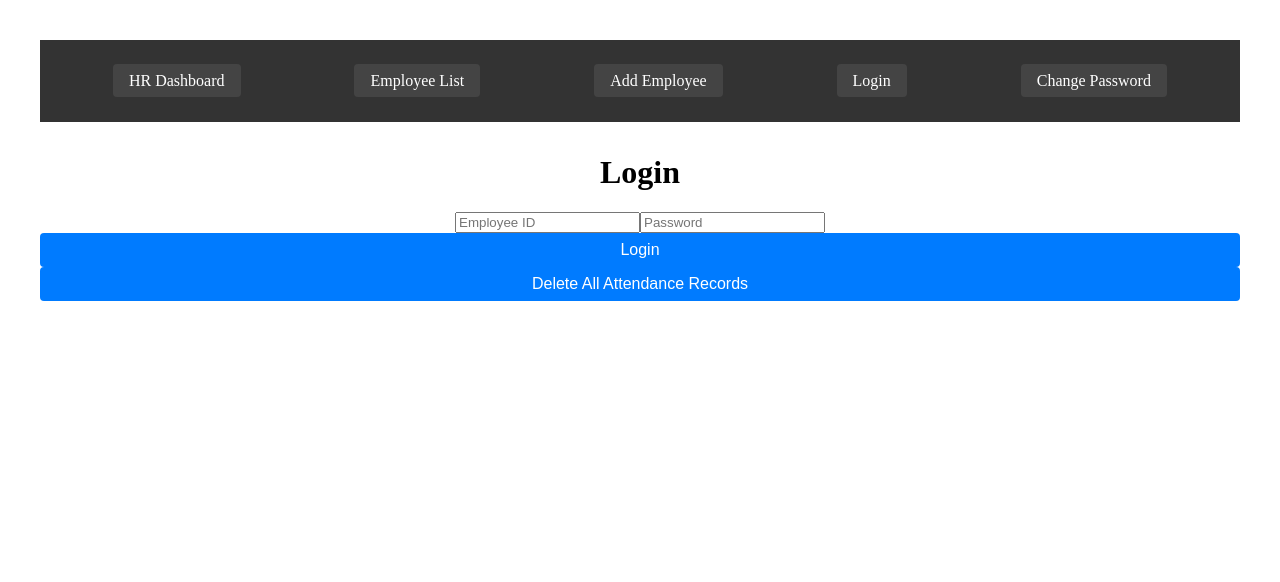
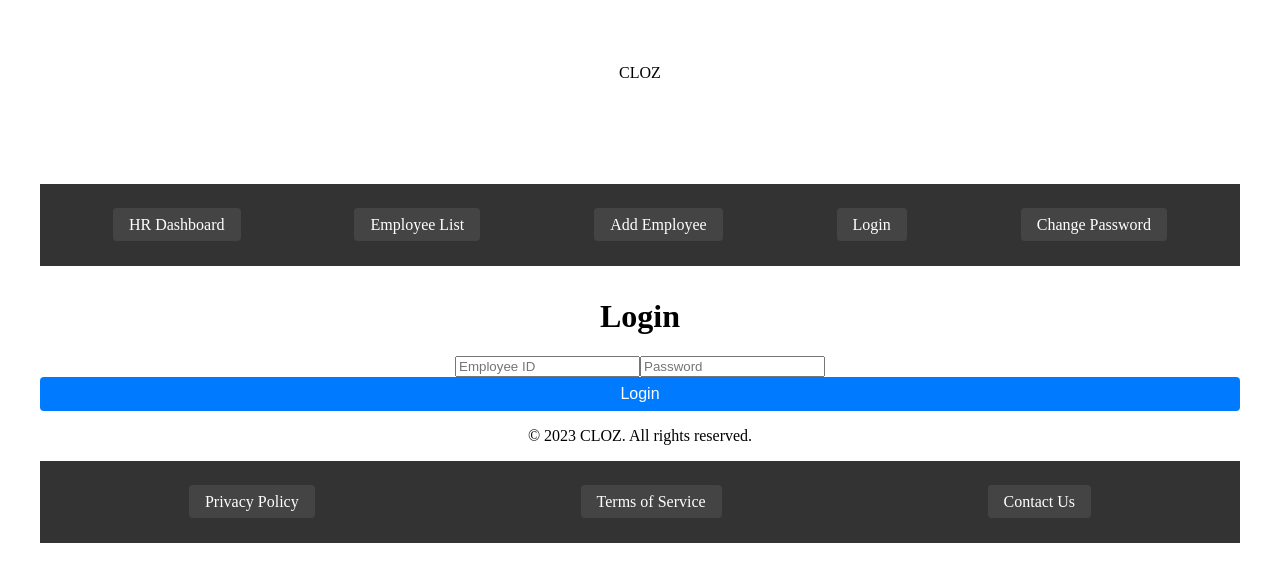
Before and after one commit to myd9890/CLOZ, a React (Vite) app in the folder frontend/: page /login in a window 1280 px wide. Shown: the top 582 px of the page. Built offline with nearby package versions, Linux system fonts and the light colour scheme.

Commit message:
access ctrl

```diff
--- a/frontend/src/App.jsx
+++ b/frontend/src/App.jsx
@@ -1,5 +1,5 @@
-import React from 'react';
-import { BrowserRouter as Router, Route, Routes, Link } from 'react-router-dom';
+import React, { useState, useEffect } from 'react';
+import { BrowserRouter as Router, Route, Routes, Link, Navigate } from 'react-router-dom';
 import EmployeeList from './components/EmployeeList';
 import AddEmployee from './components/AddEmployee';
 import EditEmployee from './components/EditEmployee';
@@ -9,37 +9,120 @@ import Attendance from './components/Attendance';
 import LeaveRequests from './components/LeaveRequests';
 import Reports from './components/Reports';
 import Salary from './components/Salary';
-import DeleteAttendanceButton from './components/DeleteAttendanceButton';
 import './App.css';
+import Header from './Header';
+import Footer from './Footer';
+import Index from './index';
+
+function AccessControl({ children, requiredRole, requiredDept }) {
+  const user = JSON.parse(sessionStorage.getItem('user'));
+  if (!user) {
+    console.log('Access denied: User not logged in.');
+    return <Navigate to="/login" />;
+  }
+
+  // if requirerole AND requiredDepartment are not met, deny access
+  if (requiredRole && user.role !== requiredRole) {
+    console.log(`Access denied: You must have the '${requiredRole}' role to access this page.`);
+    return <div>Access Denied: Insufficient role permissions.</div>;
+  }
+  if (requiredDept === user.department && requiredRole === user.role) {
+    console.log(`Access granted: You have AND access`);
+    return children;
+  }
+  else if (requiredDept === user.department || requiredRole === user.role) {
+    console.log(`Access granted: You have OR access`);
+    return children;
+  }
+  return children;
+}
 
 function App() {
+  const [user, setUser] = useState(() => {
+    const storedUser = sessionStorage.getItem('user');
+    if (!storedUser) {
+      return null;
+    }
+    try {
+      return JSON.parse(storedUser);
+    } catch (error) {
+      console.error('Error parsing user from sessionStorage:', error.message);
+      sessionStorage.removeItem('user');
+      return null;
+    }
+  });
+
+  const isLoggedIn = !!user?.token;
+
+  const handleLogin = (userData) => {
+    try {
+      // Store token, department, and role in sessionStorage
+
+      //TODO: When more information about read/write is given, fix proper access control
+      sessionStorage.setItem('user', JSON.stringify(userData));
+      console.log('Stored User in sessionStorage:', sessionStorage.getItem('user'));
+      setUser(userData);
+    } catch (error) {
+      console.error('Error saving user to sessionStorage:', error.message);
+    }
+  };
+
+  const handleLogout = () => {
+    sessionStorage.removeItem('user');
+    setUser(null);
+    window.location.href = '/login';
+  };
+
+  useEffect(() => {
+    const storedUser = sessionStorage.getItem('user');
+    if (!storedUser) {
+      setUser(null);
+      return;
+    }
+    try {
+      setUser(JSON.parse(storedUser));
+    } catch (error) {
+      console.error('Error parsing user from sessionStorage:', error.message);
+      sessionStorage.removeItem('user');
+      setUser(null);
+    }
+  }, []);
+
   return (
     <Router>
       <div className="App">
-        <nav>
-          <ul>
-            <li><Link to="/HRdashboard">HR Dashboard</Link></li>
-            <li><Link to="/HRdashboard/list">Employee List</Link></li>
-            <li><Link to="/HRdashboard/add">Add Employee</Link></li>
-            <li><Link to="/login">Login</Link></li>
-            <li><Link to="/change-password">Change Password</Link></li>
-          </ul>
-        </nav>
+        <Header isLoggedIn={isLoggedIn} handleLogout={handleLogout} />
         <Routes>
-          <Route path="/HRdashboard/*" element={<HRDashboard />} />
-          <Route path="/login" element={<Login />} />
-          <Route path="/change-password" element={<ChangePassword />} />
+
+          {/* Public Route */}
+          <Route path="/" element={<Index />} />
+          <Route path="/login" element={<Login onLogin={handleLogin} />} />
+
+          {/* Protected Routes */}
+          <Route
+            path="/change-password"
+            element={isLoggedIn ? <ChangePassword /> : <Navigate to="/login" />}
+          />
+          <Route
+            path="/HRdashboard/*"
+            element={
+              <AccessControl requiredDept="HR">
+                <HRDashboard user={user} />
+              </AccessControl>
+            }
+          />
         </Routes>
-        <DeleteAttendanceButton />
+        <Footer />
       </div>
     </Router>
   );
 }
 
-function HRDashboard() {
+function HRDashboard({ user }) {
   return (
     <div>
       <h1>HR Dashboard</h1>
+      <p> Hi {user?.name}</p>
       <nav>
         <ul>
           <li><Link to="/HRdashboard/attendance">Attendance</Link></li>
--- /dev/null
+++ b/frontend/src/Footer.jsx
@@ -0,0 +1,24 @@
+import React from 'react';
+import { Link } from 'react-router-dom';
+
+import DeleteAttendanceButton from './components/DeleteAttendanceButton';
+
+const Footer = () => {
+    return (
+        <footer className="footer">
+            <div className="footer-content">
+                <p>&copy; 2023 CLOZ. All rights reserved.</p>
+                {/* <DeleteAttendanceButton /> */}
+                <nav className="footer-nav">
+                    <ul>
+                        <li><Link to="/privacy-policy">Privacy Policy</Link></li>
+                        <li><Link to="/terms-of-service">Terms of Service</Link></li>
+                        <li><Link to="/contact-us">Contact Us</Link></li>
+                    </ul>
+                </nav>
+            </div>
+        </footer>
+    );
+}
+
+export default Footer;
--- /dev/null
+++ b/frontend/src/Header.jsx
@@ -0,0 +1,26 @@
+import React, { useState, useEffect } from 'react';
+import { Link } from 'react-router-dom';
+
+const Header = ({ isLoggedIn, handleLogout }) => {
+
+    return (
+        <header className="header">
+            <div className="logo">CLOZ</div>
+            <nav className="nav">
+                <ul>
+                    <li><Link to="/HRdashboard">HR Dashboard</Link></li>
+                    <li><Link to="/HRdashboard/list">Employee List</Link></li>
+                    <li><Link to="/HRdashboard/add">Add Employee</Link></li>
+                    {isLoggedIn ? (
+                        <li><button onClick={handleLogout}>Logout</button></li>
+                    ) : (
+                        <li><Link to="/login">Login</Link></li>
+                    )}
+                    <li><Link to="/change-password">Change Password</Link></li>
+                </ul>
+            </nav>
+        </header>
+    );
+};
+
+export default Header;
--- a/frontend/src/components/ChangePassword.jsx
+++ b/frontend/src/components/ChangePassword.jsx
@@ -11,7 +11,7 @@ function ChangePassword() {
   const handleSubmit = async (e) => {
     e.preventDefault();
     try {
-      const token = localStorage.getItem('token');
+      const token = sessionStorage.getItem('token');
       await axios.post('http://localhost:8070/api/auth/change-password', { oldPassword, newPassword }, {
         headers: { Authorization: `Bearer ${token}` }
       });
--- a/frontend/src/components/Login.jsx
+++ b/frontend/src/components/Login.jsx
@@ -2,7 +2,7 @@ import React, { useState } from 'react';
 import axios from 'axios';
 import { useNavigate } from 'react-router-dom';
 
-function Login() {
+function Login({ onLogin }) {
   const [empID, setEmpID] = useState('');
   const [password, setPassword] = useState('');
   const navigate = useNavigate();
@@ -11,8 +11,20 @@ function Login() {
     e.preventDefault();
     try {
       const response = await axios.post('http://localhost:8070/api/auth/login', { empID, password });
-      localStorage.setItem('token', response.data.token);
-      navigate('/HRdashboard');
+      const { token, employee } = response.data;
+      if (!token || !employee || !employee.department || !employee.role) {
+        console.error('Invalid login response: Missing required fields.');
+        alert('Login failed: Invalid server response.');
+        return;
+      }
+      const userData = {
+        token: response.data.token,
+        name: response.data.employee.name,
+        department: response.data.employee.department,
+        role: response.data.employee.role,
+      };
+      onLogin(userData);
+
     } catch (error) {
       console.error('Error logging in:', error);
     }
--- /dev/null
+++ b/frontend/src/index.jsx
@@ -0,0 +1,20 @@
+import React from 'react';
+import { useNavigate } from 'react-router-dom';
+
+const Index = () => {
+    const navigate = useNavigate();
+
+    const handleLoginClick = () => {
+        navigate('/login');
+    };
+
+    return (
+        <div className="index-page">
+            <h1>Welcome to CLOZ</h1>
+            <p>Your one-stop solution for employee management.</p>
+            <button onClick={handleLoginClick}>Login</button>
+        </div>
+    );
+}
+
+export default Index;
```
Also changed, not shown: 1 other file (tests, documents, lock files or other folders).
